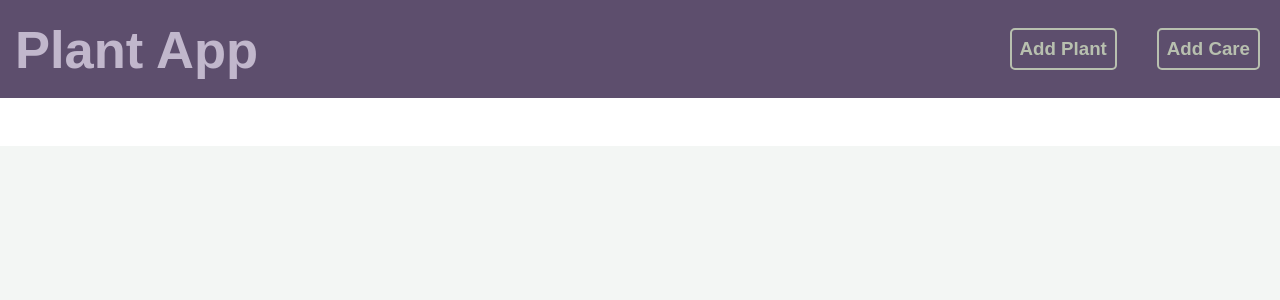
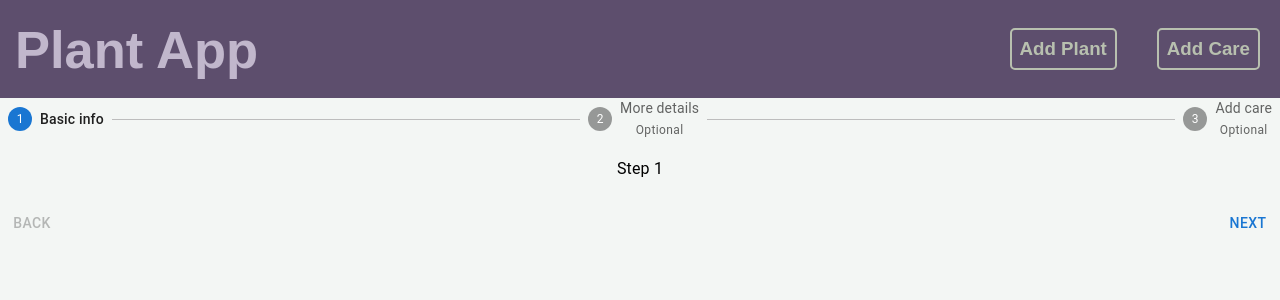
Before and after one commit to bumbleb5/dangerboat-plant-app, a React (Create React App) app: page /addPlant in a window 1280 px wide. Shown: the top 300 px of the page. Built offline with nearby package versions, Linux system fonts and the light colour scheme; no server answers.

Commit message:
making stepper for add plant

```diff
--- a/package.json
+++ b/package.json
@@ -3,10 +3,13 @@
   "version": "0.1.0",
   "private": true,
   "dependencies": {
+    "@emotion/react": "^11.4.1",
+    "@emotion/styled": "^11.3.0",
     "@material-ui/core": "^4.12.3",
     "@material-ui/icons": "^4.11.2",
     "@mdi/js": "^5.9.55",
     "@mdi/react": "^1.5.0",
+    "@mui/material": "^5.0.0",
     "@testing-library/jest-dom": "^5.14.1",
     "@testing-library/react": "^11.2.7",
     "@testing-library/user-event": "^12.8.3",
--- a/src/components/addPlantForm/addPlantForm.js
+++ b/src/components/addPlantForm/addPlantForm.js
@@ -1,22 +1,103 @@
 import React from 'react';
-import Stepper from '@material-ui/core/Stepper';
-import Step from '@material-ui/core/Step';
-import StepLabel from '@material-ui/core/StepLabel';
-import StepButton from '@material-ui/core/StepButton';
-import StepConnector from '@material-ui/core';
+// import Stepper from '@material-ui/core/Stepper';
+// import Step from '@material-ui/core/Step';
+// import StepLabel from '@material-ui/core/StepLabel';
+// import StepButton from '@material-ui/core/StepButton';
+// import StepConnector from '@material-ui/core';
+import Box from '@mui/material/Box';
+import Stepper from '@mui/material/Stepper';
+import Step from '@mui/material/Step';
+import StepLabel from '@mui/material/StepLabel';
+import Button from '@mui/material/Button';
+import Typography from '@mui/material/Typography';
 
 import './addPlantForm.css';
 
+const steps = ['Basic info', 'More details', 'Add care'];
+
 class AddPlantForm extends React.Component {
-
     constructor(props) {
         super(props);
         this.state = {
-            plantName: '',
-            botanicalName: ''
+            commonName: null,
+            botName: null,
+            acqDate: null,
+            lightPref: null,
+            waterPref: null,
+            npkPref: null,
+            location: null,
+            genusId: null,
+            activeStep: 0,
+            skipped: new Set(),
         }
         this.handleSubmit = this.handleSubmit.bind(this);
         this.handleChange = this.handleChange.bind(this);
+        this.isStepOptional = this.isStepOptional.bind(this);
+        this.isStepSkipped = this.isStepSkipped.bind(this);
+        this.handleNext = this.handleNext.bind(this);
+        this.handleBack = this.handleBack.bind(this);
+        this.handleSkip = this.handleSkip.bind(this);
+        this.handleReset = this.handleReset.bind(this);
+    }
+
+    isStepOptional = (step) => {
+        if (step === 1 || step === 2) {
+            return true;
+        }
+    }
+
+    isStepSkipped = (step) => {
+        return this.state.skipped.has(step);
+    }
+
+    handleNext = () => {
+        let newSkipped = this.state.skipped;
+        if (this.isStepSkipped(this.state.activeStep)) {
+            newSkipped = new Set(newSkipped.values());
+            newSkipped.delete(this.state.activeStep);
+        }
+
+        this.setState({
+            activeStep: this.state.activeStep + 1,
+            skipped: newSkipped,
+        });
+        // setActiveStep((prevActiveStep) => prevActiveStep + 1);
+        // setSkipped(newSkipped);
+    }
+
+    handleBack = () => {
+        this.setState({activeStep: this.state.activeStep - 1});
+        // setActiveStep((prevActiveStep) => prevActiveStep - 1);
+    }
+
+    handleSkip = () => {
+        if (!this.isStepOptional(this.state.activeStep)) {
+            // You probably want to guard against something like this,
+            // it should never occur unless someone's actively trying to break something.
+            throw new Error("You can't skip a step that isn't optional.");
+        }
+
+        const newSkipped = new Set(this.state.skipped.values());
+        newSkipped.add(this.state.activeStep);
+
+        this.setState({
+            activeStep: this.state.activeStep + 1,
+            skipped: newSkipped,
+        })
+
+        // setActiveStep((prevActiveStep) => prevActiveStep + 1);
+        // setSkipped((prevSkipped) => {
+        //     const newSkipped = new Set(prevSkipped.values());
+        //     newSkipped.add(activeStep);
+        //     return newSkipped;
+        // });
+    }
+
+    handleReset = () => {
+        this.setState({
+            activeStep: 0,
+        })
+        // setActiveStep(0);
     }
 
     handleSubmit(e) {
@@ -30,27 +111,62 @@ class AddPlantForm extends React.Component {
 
     render() {
         return (
-            <div>
-                <Stepper alternativeLabel="true">
+            <Box sx={{ width: '100%' }}>
+                <Stepper activeStep={this.state.activeStep}>
+                    {steps.map((label, index) => {
+                        const stepProps = {};
+                        const labelProps = {};
+                        if (this.isStepOptional(index)) {
+                            labelProps.optional = (
+                                <Typography variant="caption">Optional</Typography>
+                            );
+                        }
+                        if (this.isStepSkipped(index)) {
+                            stepProps.completed = false;
+                        }
+                        return (
+                            <Step key={label} {...stepProps}>
+                                <StepLabel {...labelProps}>{label}</StepLabel>
+                            </Step>
+                        );
+                    })}
+                </Stepper>
+                {this.state.activeStep === steps.length ? (
+                    <React.Fragment>
+                        <Typography sx={{ mt: 2, mb: 1 }}>
+                            All steps completed - you&apos;re finished
+                        </Typography>
+                        <Box sx={{ display: 'flex', flexDirection: 'row', pt: 2 }}>
+                            <Box sx={{ flex: '1 1 auto' }} />
+                            <Button onClick={this.handleReset}>Reset</Button>
+                        </Box>
+                    </React.Fragment>
+                ) : (
+                    <React.Fragment>
+                        <Typography sx={{ mt: 2, mb: 1 }}>Step {this.state.activeStep + 1}</Typography>
+                        <Box sx={{ display: 'flex', flexDirection: 'row', pt: 2 }}>
+                            <Button
+                                color="inherit"
+                                disabled={this.state.activeStep === 0}
+                                onClick={this.handleBack}
+                                sx={{ mr: 1 }}
+                            >
+                                Back
+                            </Button>
+                            <Box sx={{ flex: '1 1 auto' }} />
+                            {this.isStepOptional(this.state.activeStep) && (
+                                <Button color="inherit" onClick={this.handleSkip} sx={{ mr: 1 }}>
+                                    Skip
+                                </Button>
+                            )}
 
-                </Stepper>
-                {/*<form>*/}
-
-                {/*    <div className="addPlantName">*/}
-                {/*        <label htmlFor="plantName">Name</label>*/}
-                {/*        <input type="text" value={ this.state.plantName } onChange={ this.handleChange }/>*/}
-                {/*    </div>*/}
-
-                {/*    <div className="addPlantBotanicalName">*/}
-                {/*        <label htmlFor="botanicalName">Botanical Name</label>*/}
-                {/*        <input type="text" value={ this.state.plantName } onChange={ this.handleChange }/>*/}
-                {/*    </div>*/}
-
-                {/*    <button onClick={ this.handleSubmit }>Add Plant</button>*/}
-
-                {/*</form>*/}
-
-            </div>
+                            <Button onClick={this.handleNext}>
+                                {this.state.activeStep === steps.length - 1 ? 'Finish' : 'Next'}
+                            </Button>
+                        </Box>
+                    </React.Fragment>
+                )}
+            </Box>
         );
     }
 }
```
Also changed, not shown: 1 other file (tests, documents, lock files or other folders).
